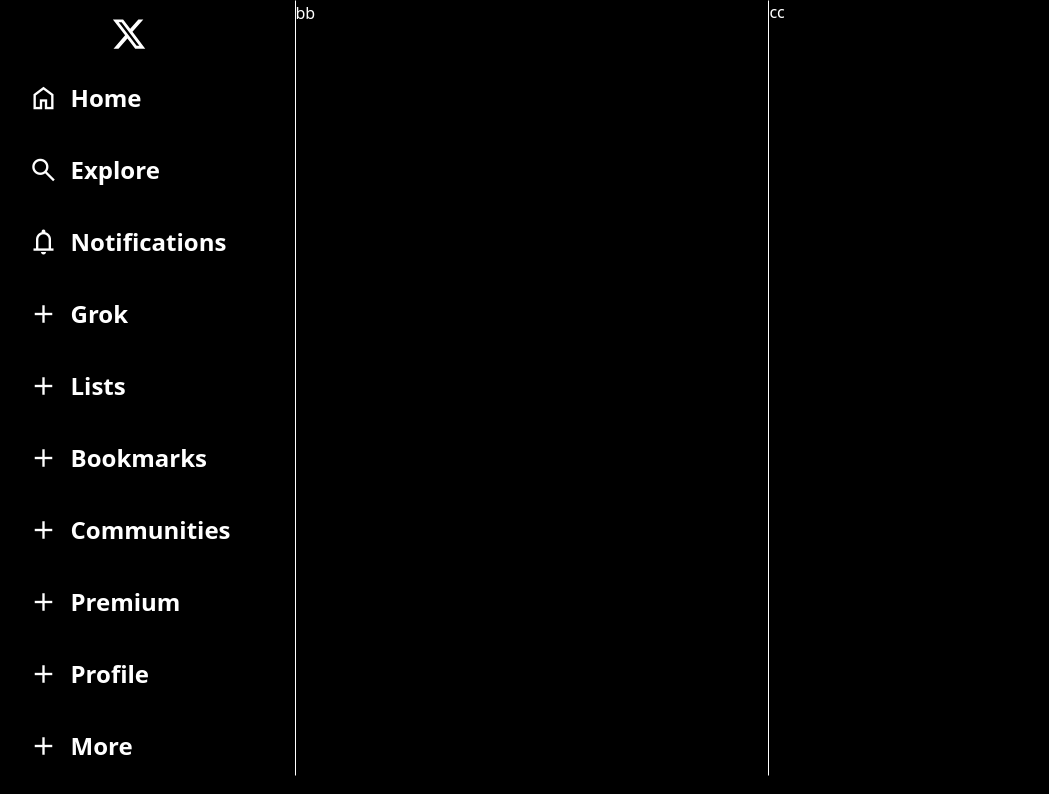
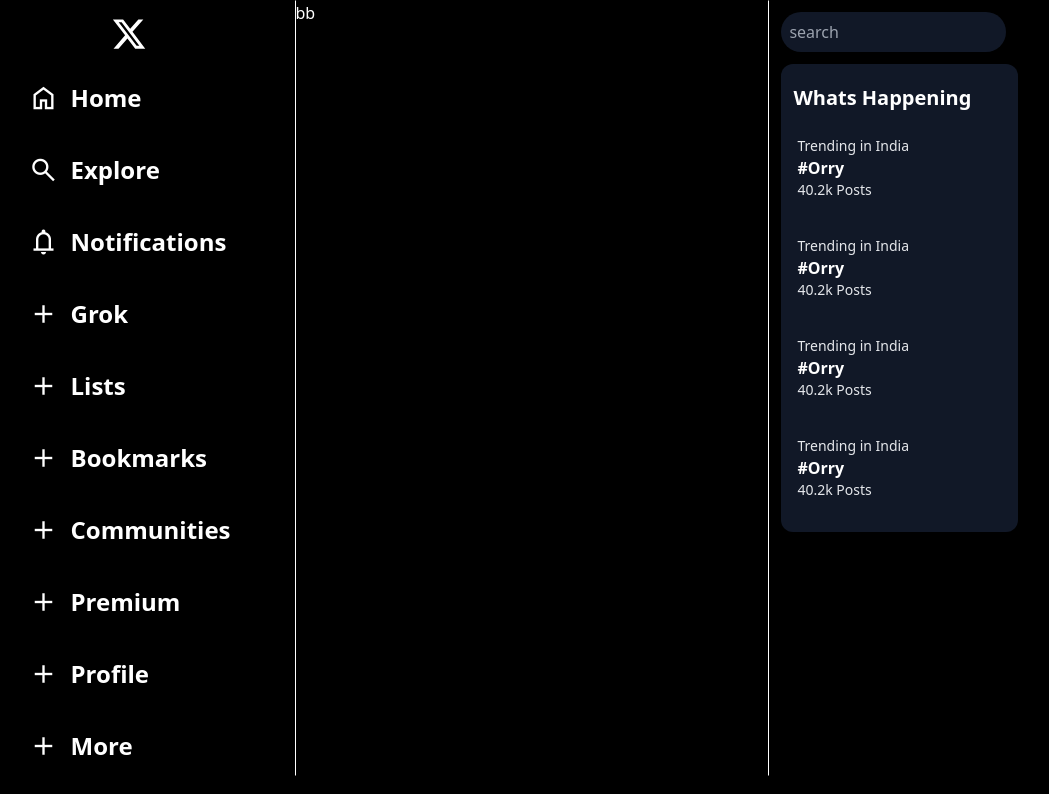
Before and after one commit to Gourigupta2004/Twitter-Clone, a website: page index.html in a window 1280 px wide. Shown: the whole page, without its empty margins (37-1086 px from the left). Drawn offline with nearby package versions, Linux system fonts and the light colour scheme.

Commit message:
created third section

```diff
--- a/index.html
+++ b/index.html
@@ -39,7 +39,38 @@
     </div>
 
     <div class="second w-full border-[1px] border-x-white border-y-black">bb</div>
-    <div class="third w-full">cc</div>
+
+    <div class="third w-full">
+
+      <div class="search m-3">
+          <input type="text" class="w-1/2 rounded-full bg-gray-900 text-white px-2 py-2" placeholder="search">
+      </div>
+
+      <div class="whats m-3 bg-gray-900 w-1/2 py-5 rounded-xl space-y-3">
+            <h1 class="text-xl font-bold px-3">Whats Happening</h1>
+            <div class="item px-4 p-3 hover:bg-gray-800 cursor-pointer">
+              <div class="text-sm text-gray-200">Trending in India</div>
+              <div class="font-bold">#Orry</div>
+              <div class="text-sm text-gray-200">40.2k Posts</div>
+            </div>
+            <div class="item px-4 p-3 hover:bg-gray-800 cursor-pointer">
+              <div class="text-sm text-gray-200">Trending in India</div>
+              <div class="font-bold">#Orry</div>
+              <div class="text-sm text-gray-200">40.2k Posts</div>
+            </div>
+            <div class="item px-4 p-3 hover:bg-gray-800 cursor-pointer">
+              <div class="text-sm text-gray-200">Trending in India</div>
+              <div class="font-bold">#Orry</div>
+              <div class="text-sm text-gray-200">40.2k Posts</div>
+            </div>
+            <div class="item px-4 p-3 hover:bg-gray-800 cursor-pointer">
+              <div class="text-sm text-gray-200">Trending in India</div>
+              <div class="font-bold">#Orry</div>
+              <div class="text-sm text-gray-200">40.2k Posts</div>
+            </div>
+      </div>
+
+    </div>
   </div>
 </body>
 </html>
```
Also changed, not shown: src/output.css.
